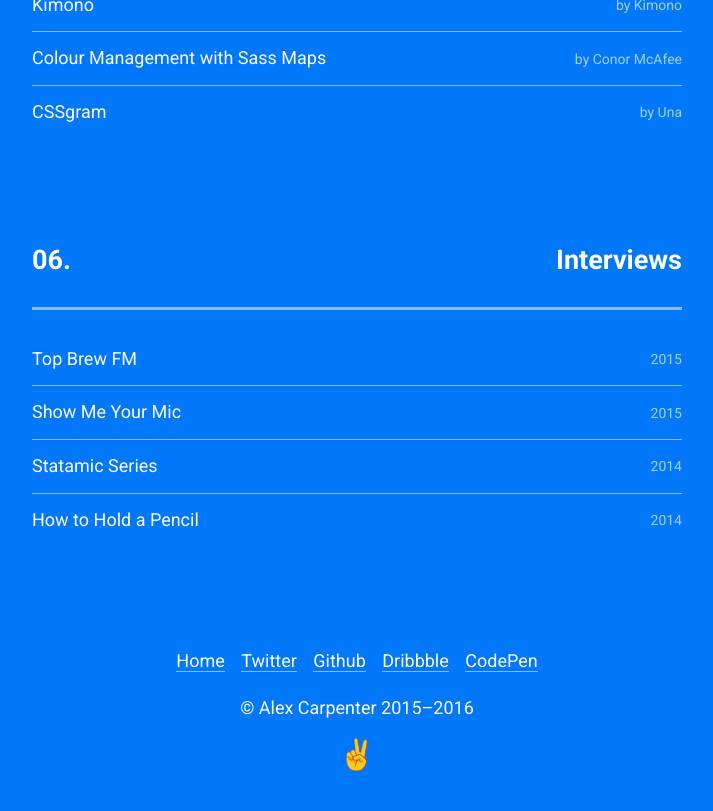
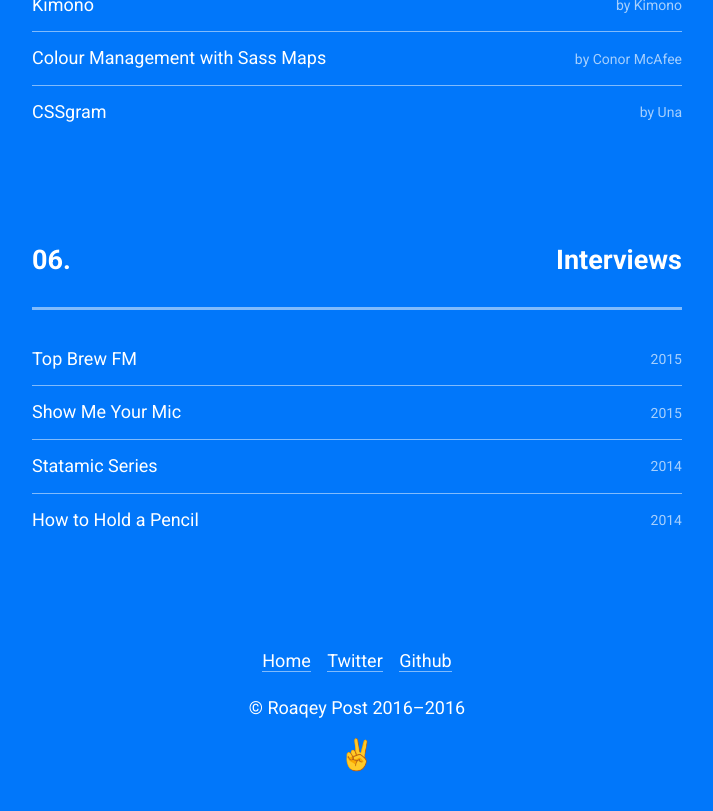
Before and after one commit to roaqey/roaqey.github.io, a Jekyll site: the page built from index.html, in a window 1280 px wide and 900 px high, scrolled down 2897 px. Shown: the top 811 px of the window, without its empty margins (283-996 px from the left). Built offline with Jekyll 4.4.1, drawn with Linux system fonts in a browser that asks for light colours.

Commit message:
Update footer.html

```diff
--- a/_includes/footer.html
+++ b/_includes/footer.html
@@ -1,11 +1,10 @@
 <footer class="footer">
   <p>
     <a href="/">Home</a>
-    <a href="https://twitter.com/hybrid_alex">Twitter</a>
-    <a href="https://github.com/alexcarpenter">Github</a>
-    <a href="https://dribbble.com/alexcarpenter">Dribbble</a>
-    <a href="http://codepen.io/alexcarpenter/">CodePen</a>
+    <a href="https://twitter.com/roaqey">Twitter</a>
+    <a href="https://github.com/roaqey">Github</a>
+
   </p>
-  <p>&copy; Alex Carpenter 2015&ndash;{{ 'now' | date: "%Y" }}</p>
+  <p>&copy; Roaqey Post 2016&ndash;{{ 'now' | date: "%Y" }}</p>
   <p class="footer-peace">✌</p>
 </footer>
```
